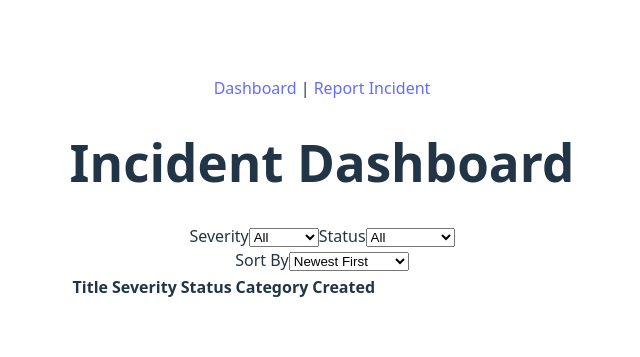
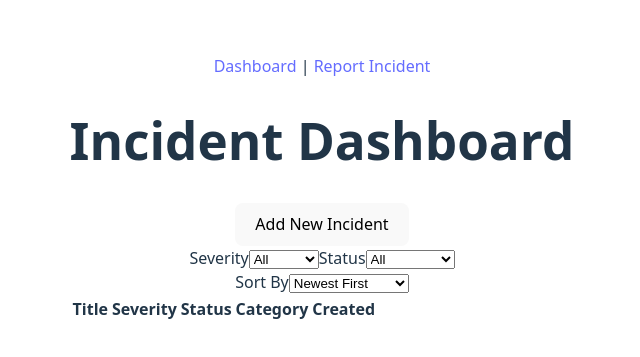
Before and after one commit to AnastasiaCherniakh/incident-management-dashboard, a React (Vite) app: page / in a window 1280 px wide. Shown: the part 211-568 px from the top of the page, without its empty margins (318-958 px from the left). Built offline with nearby package versions, Linux system fonts and the light colour scheme.

Commit message:
feat: add navigation links between pages

```diff
--- a/src/pages/DashboardPage.tsx
+++ b/src/pages/DashboardPage.tsx
@@ -1,4 +1,5 @@
 import { useState } from "react"
+import { Link } from "react-router-dom"
 import { useIncidents } from "../hooks/useIncidents"
 import IncidentTable from "../components/IncidentTable"
 import FilterControls from "../components/FilterControls"
@@ -34,6 +35,10 @@
 
             <h1>Incident Dashboard</h1>
 
+            <Link to="/report">
+                <button>Add New Incident</button>
+            </Link>
+
             <FilterControls
             severity={severityFilter}
             status={statusFilter}
--- a/src/pages/ReportIncidentPage.tsx
+++ b/src/pages/ReportIncidentPage.tsx
@@ -1,4 +1,5 @@
 import { useIncidents } from "../hooks/useIncidents";
+import { Link } from "react-router-dom";
 import IncidentForm  from '../components/IncidentForm';
 
 // Page responsible for connecting the incident form to the incident management hook
@@ -10,6 +11,9 @@
     return (
         <div>
             <h1>Report Incident</h1>
+            <Link to="/">
+                <button>Back to Dashboard</button>
+            </Link>
             <IncidentForm onSubmit={addIncident} />
         </div>
     )
```
